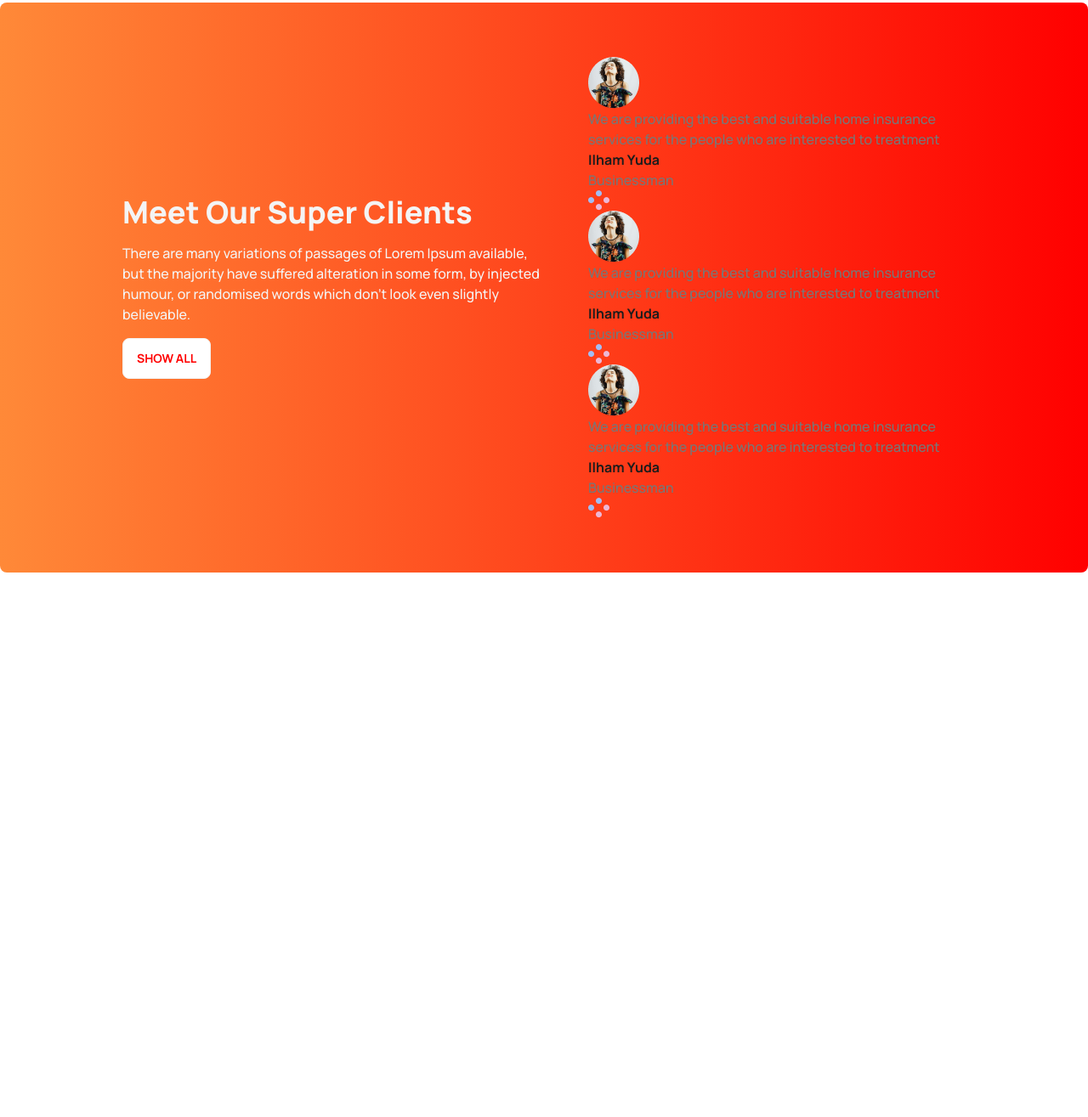
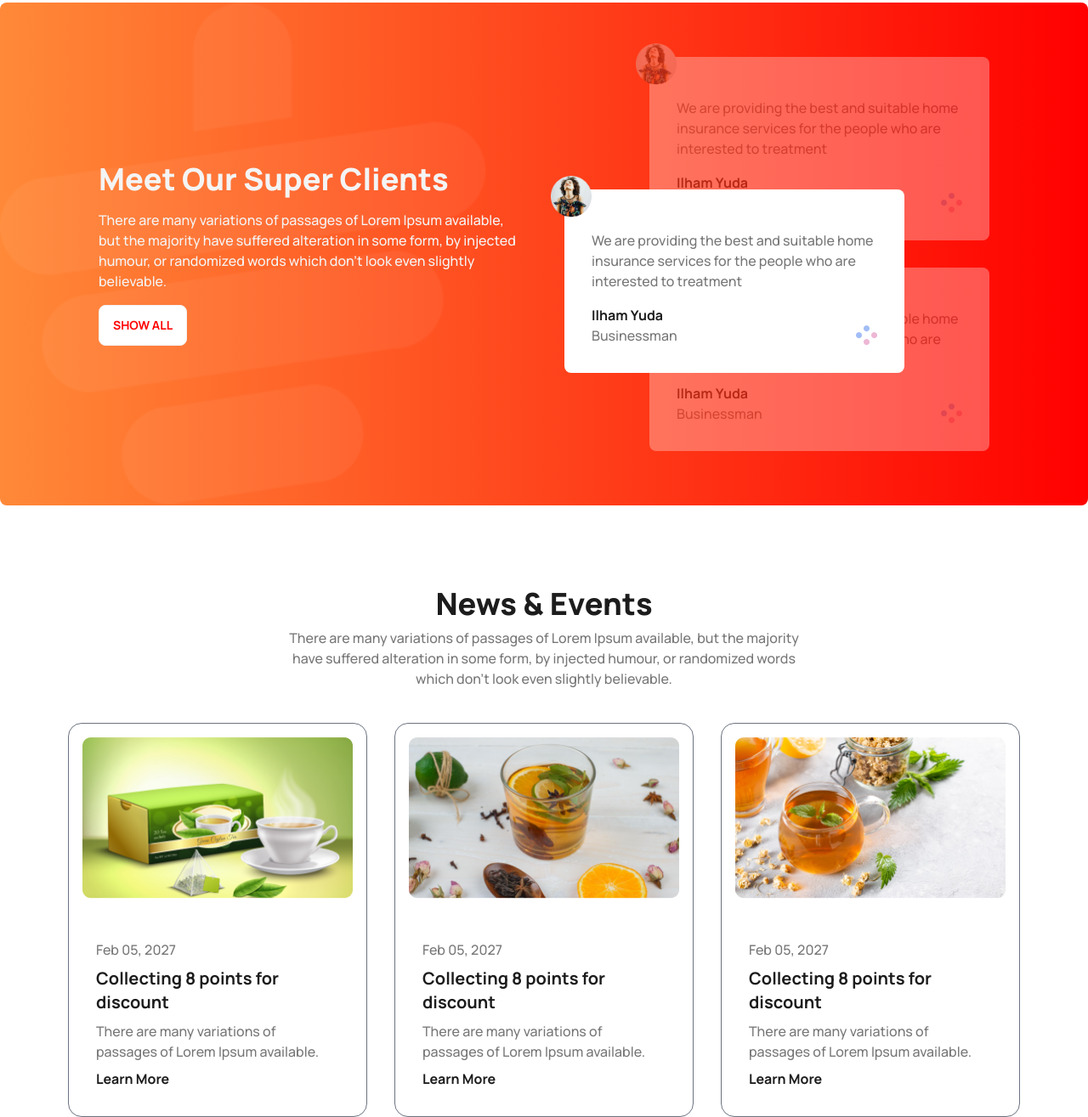
Before and after one commit to Ashik-Himel/tea-house, a website: page index.html in a window 1280 px wide. Shown: the part 1634-2949 px from the top of the page at 85% size. Before the commit the page ends 2308 px from the top, so only its background shows below. Drawn offline with Linux system fonts and the light colour scheme.

Commit message:
banner + news section done

```diff
--- a/index.html
+++ b/index.html
@@ -105,34 +105,71 @@
     </section>
 
     <!-- Banner Section -->
-    <section class="mt-24 bg-btn-gradient rounded-lg p-8 lg:p-16">
-      <div class="container flex gap-12 justify-center items-center flex-col md:flex-row">
+    <section class="mt-24">
+      <div class="container bg-bg-img bg-blend-overlay bg-no-repeat bg-contain rounded-lg p-8 lg:p-16 flex gap-12 justify-center items-center flex-col md:flex-row">
         <div class="max-w-[500px] space-y-4">
           <h2 class="text-light-color text-4xl">Meet Our Super Clients</h2>
-          <p class="text-light-color">There are many variations of passages of Lorem Ipsum available, but the majority have suffered alteration in some form, by injected humour, or randomised words which don't look even slightly believable. </p>
-          <a href="@" class="btn btn-white">Show All</a>
+          <p class="text-light-color">There are many variations of passages of Lorem Ipsum available, but the majority have suffered alteration in some form, by injected humour, or randomized words which don't look even slightly believable. </p>
+          <a href="#" class="btn btn-white">Show All</a>
         </div>
-        <div>
-          <div>
-            <img src="./images/client.png" alt="Client">
+        <div class="space-y-8 relative max-w-[500px]">
+          <div class="bg-white p-8 rounded-lg relative space-y-4 opacity-30 w-4/5 ml-auto">
+            <img src="./images/client.png" alt="Client" class="absolute -top-4 -left-4 w-12">
             <p>We are providing the best and suitable home insurance services for the people who are interested to treatment</p>
             <h5>Ilham Yuda</h5>
             <span>Businessman</span>
-            <img src="./images/circles.png" alt="Icon">
+            <img src="./images/circles.png" alt="Icon" class="absolute bottom-8 right-8">
           </div>
-          <div>
-            <img src="./images/client.png" alt="Client">
+          <div class="bg-white p-8 rounded-lg space-y-4 w-4/5 absolute top-1/2 -translate-y-1/2 left-0 z-10">
+            <img src="./images/client.png" alt="Client" class="absolute -top-4 -left-4 w-12">
             <p>We are providing the best and suitable home insurance services for the people who are interested to treatment</p>
             <h5>Ilham Yuda</h5>
             <span>Businessman</span>
-            <img src="./images/circles.png" alt="Icon">
+            <img src="./images/circles.png" alt="Icon" class="absolute bottom-8 right-8">
           </div>
-          <div>
-            <img src="./images/client.png" alt="Client">
+          <div class="bg-white p-8 rounded-lg relative space-y-4 opacity-30 w-4/5 ml-auto z-0">
+            <img src="./images/client.png" alt="Client" class="absolute -top-4 -left-4 w-12">
             <p>We are providing the best and suitable home insurance services for the people who are interested to treatment</p>
             <h5>Ilham Yuda</h5>
             <span>Businessman</span>
-            <img src="./images/circles.png" alt="Icon">
+            <img src="./images/circles.png" alt="Icon" class="absolute bottom-8 right-8">
+          </div>
+        </div>
+      </div>
+    </section>
+
+    <!-- News Section -->
+    <section class="mt-24">
+      <div class="container">
+        <h2 class="text-4xl text-center mb-2">News & Events</h2>
+        <p class="max-w-[600px] mx-auto text-center mb-10">There are many variations of passages of Lorem Ipsum available, but the majority have suffered alteration in some form, by injected humour, or randomized words which don't look even slightly believable. </p>
+        <div class="grid grid-cols-1 md:grid-cols-2 lg:grid-cols-3 gap-8">
+          <div class="card border-gray-500 border-[1px]">
+            <figure><img src="./images/news-1.png" alt="News" class="w-full p-4" /></figure>
+            <div class="card-body">
+              <span>Feb 05, 2027</span>
+              <h2 class="card-title">Collecting 8 points for discount</h2>
+              <p>There are many variations of passages of Lorem Ipsum available.</p>
+              <a href="#" class="font-bold text-title-color">Learn More</a>
+            </div>
+          </div>
+          <div class="card border-gray-500 border-[1px]">
+            <figure><img src="./images/news-2.png" alt="News" class="w-full p-4" /></figure>
+            <div class="card-body">
+              <span>Feb 05, 2027</span>
+              <h2 class="card-title">Collecting 8 points for discount</h2>
+              <p>There are many variations of passages of Lorem Ipsum available.</p>
+              <a href="#" class="font-bold text-title-color">Learn More</a>
+            </div>
+          </div>
+          <div class="card border-gray-500 border-[1px]">
+            <figure><img src="./images/news-3.png" alt="News" class="w-full p-4" /></figure>
+            <div class="card-body">
+              <span>Feb 05, 2027</span>
+              <h2 class="card-title">Collecting 8 points for discount</h2>
+              <p>There are many variations of passages of Lorem Ipsum available.</p>
+              <a href="#" class="font-bold text-title-color">Learn More</a>
+            </div>
           </div>
         </div>
       </div>
--- a/tailwind.config.js
+++ b/tailwind.config.js
@@ -17,7 +17,8 @@ module.exports = {
         'btn-gradient': "linear-gradient(270deg, #F00, #FF8938)",
         'grid-gradient-2': "linear-gradient(90deg, #D9D9D9, rgba(255, 255, 255, 0.00))",
         'footer-bg': "linear-gradient(270deg, rgba(255, 0, 0, 0.10), rgba(255, 137, 56, 0.10))",
-        'featured-gradient': "linear-gradient(180deg, #F4F4F4 0%, rgba(244, 244, 244, 0.00) 100%)"
+        'featured-gradient': "linear-gradient(180deg, #F4F4F4 0%, rgba(244, 244, 244, 0.00) 100%)",
+        'bg-img': "linear-gradient(270deg, #F00, #FF8938), url('./../images/bg_cup.png')"
       }
     },
     container: {
```
Also changed, not shown: css/style.css.
